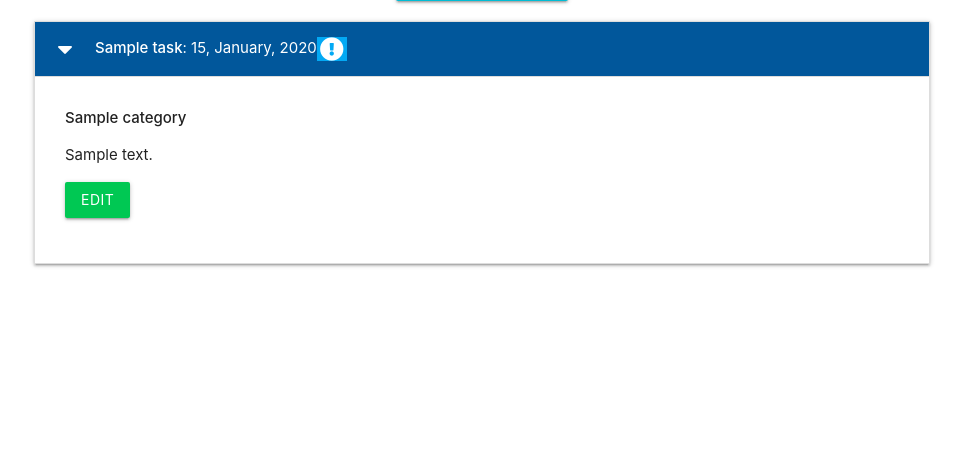
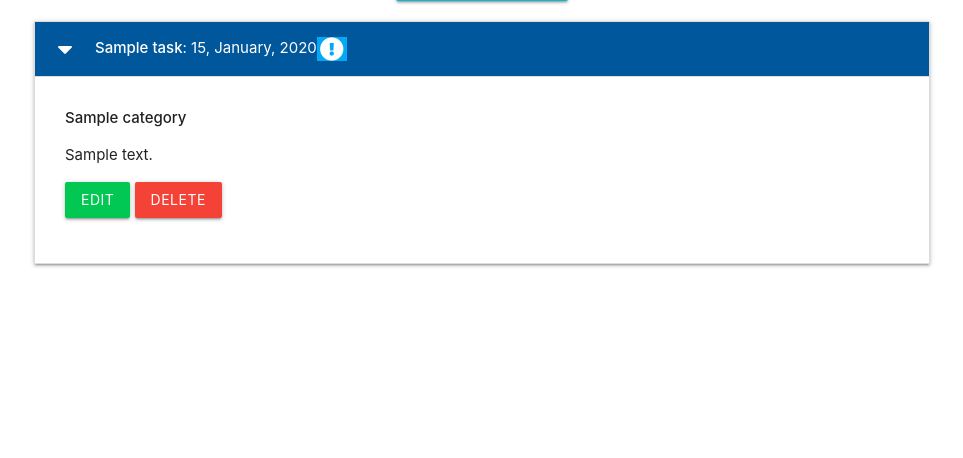
Before and after one commit to Stockman-Jr/testing, a Flask app: page / in a window 1280 px wide, after a click that opens the changed part. Shown: the part 212-670 px from the top of the page, without its empty margins (158-1121 px from the left). Run offline with Flask 2, Linux system fonts and the light colour scheme; tables that the repository leaves empty hold one stand-in row (values such as "Sample post").

Commit message:
Add functionality to delete tasks

```diff
--- a/taskmanager/routes.py
+++ b/taskmanager/routes.py
@@ -73,3 +73,11 @@ def edit_task(task_id):
         task.category_id = request.form.get("category_id")
         db.session.commit()
     return render_template("edit_task.html", task=task, categories=categories)
+
+
+@app.route("/delete_task/<int:task_id>", methods=["GET", "POST"])
+def delete_task(task_id):
+    task = Task.query.get_or_404(task_id)
+    db.session.delete(task)
+    db.session.commit()
+    return redirect(url_for("home"))
--- a/taskmanager/templates/edit_task.html
+++ b/taskmanager/templates/edit_task.html
@@ -76,6 +76,7 @@
                 <button type="submit" class="btn-large cyan">
                     Edit Task <i class="fas fa-edit right"></i>
                 </button>
+
             </div>
         </div>
     </form>
--- a/taskmanager/templates/tasks.html
+++ b/taskmanager/templates/tasks.html
@@ -26,6 +26,7 @@
             <p>{{ task.task_description }}</p>
             <p>
                 <a href="{{ url_for('edit_task', task_id=task.id) }}" class="btn green accent-4">Edit</a>
+                <a href="{{ url_for('delete_task', task_id=task.id) }}" class="btn red">Delete</a>
             </p>
         </div>
     </li>
```
